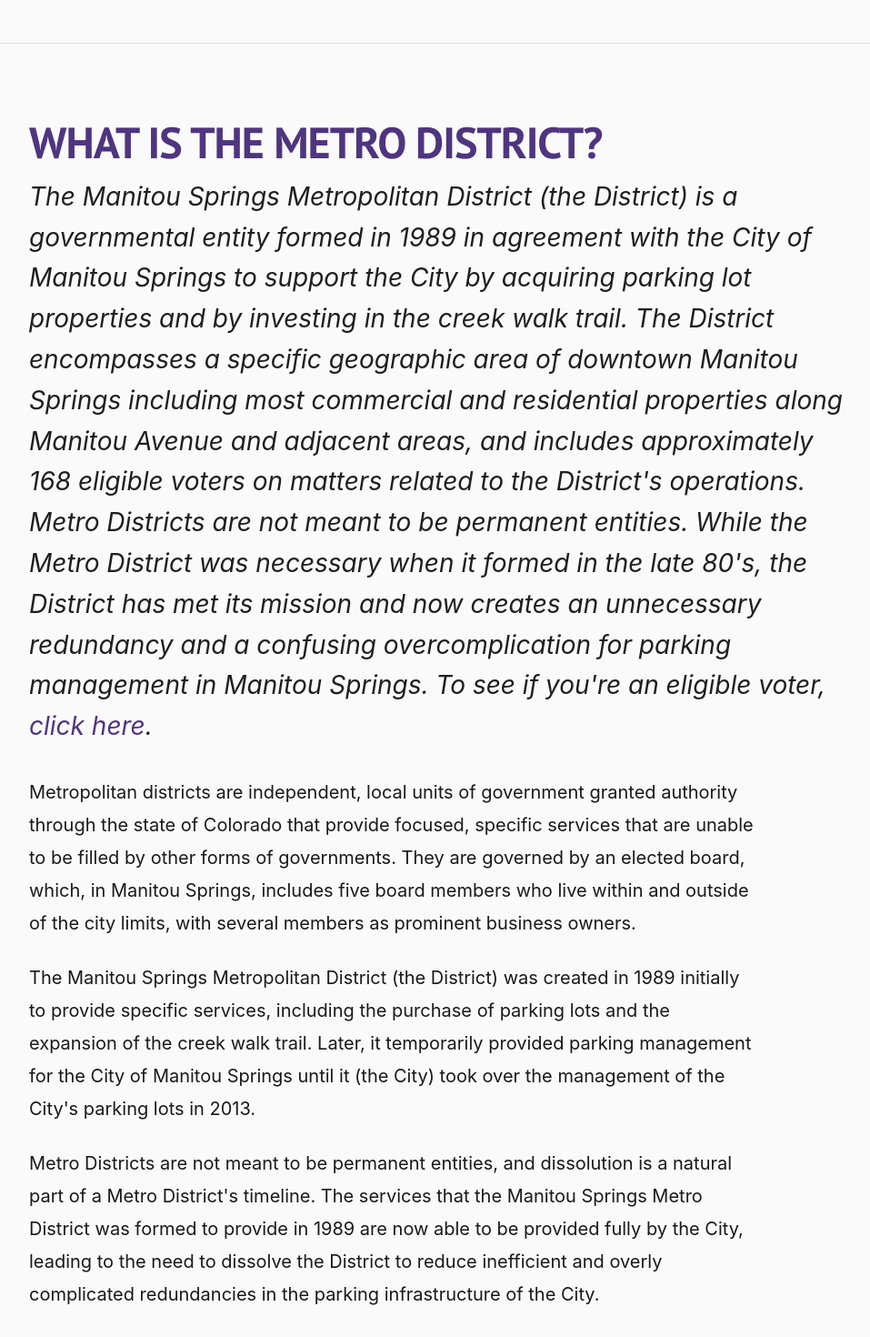
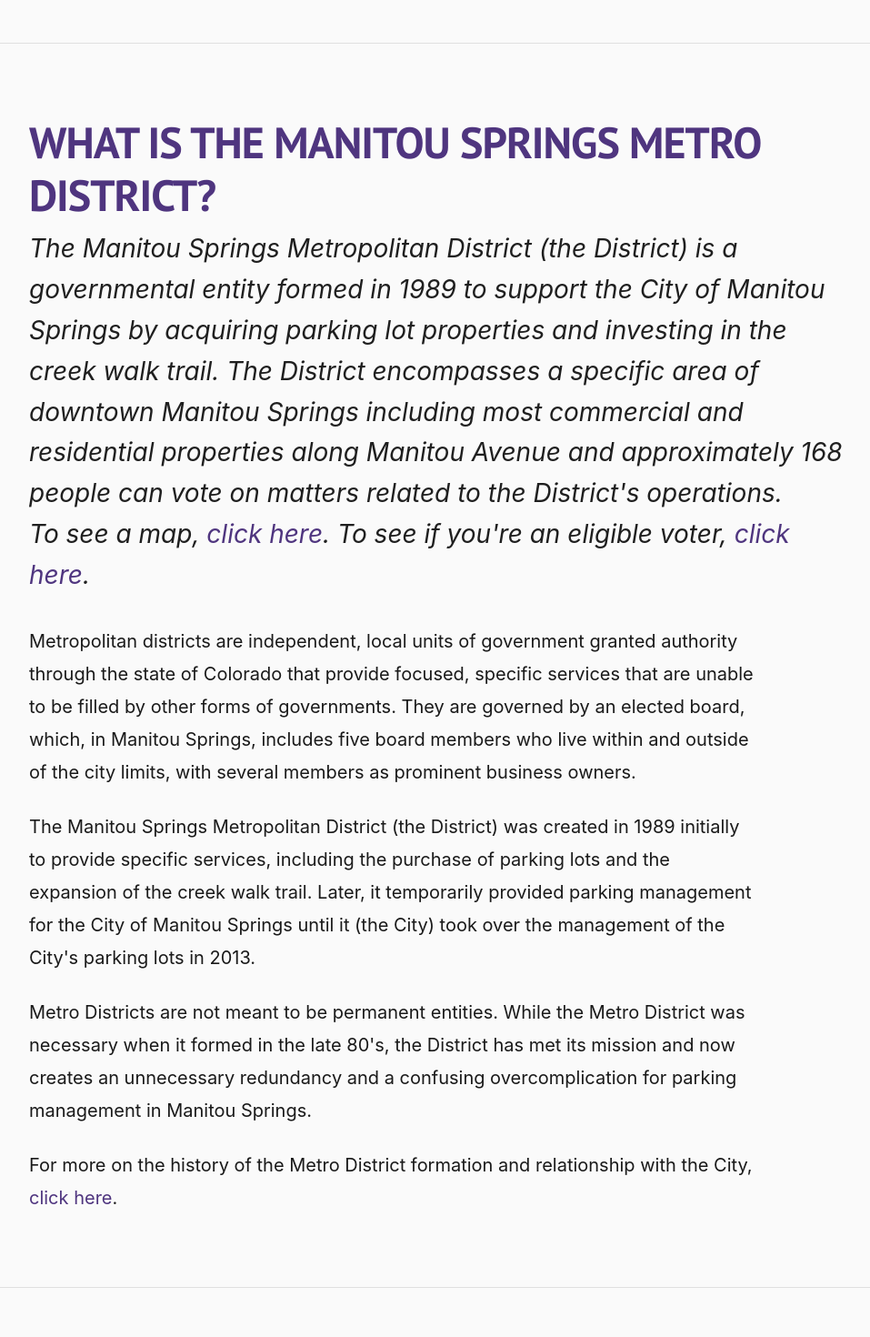
Before and after one commit to kinseyatkolla/mofm, a Vue app: page / in a window 1280 px wide. Shown: the part 1760-3230 px from the top of the page at 91% size, without its empty margins (320-1277 px from the left). Built offline with nearby package versions, Linux system fonts and the light colour scheme; no server answers; a web font is replaced by a local one.

Commit message:
adds prod ready website text

```diff
--- a/index.html
+++ b/index.html
@@ -2,7 +2,7 @@
 <html lang="en">
   <head>
     <meta charset="UTF-8" />
-    <link rel="icon" type="image/svg+xml" href="/vite.svg" />
+    <link rel="icon" type="image/x-icon" href="/favicon.ico" />
     <meta name="viewport" content="width=device-width, initial-scale=1.0" />
 
     <!-- Primary SEO Meta Tags -->
--- a/src/components/sections/Connect.vue
+++ b/src/components/sections/Connect.vue
@@ -12,10 +12,10 @@
         </p>
         <div class="contact-info">
           <ul>
-            <li>
+            <!-- <li>
               <strong>Phone:</strong>
               <a href="tel:+17193187936">(719) 318-7936</a>
-            </li>
+            </li> -->
             <li>
               <strong>Email:</strong>
               <a href="mailto:movingonfrommetro@gmail.com"
@@ -40,12 +40,23 @@
         </div>
         <div class="upcoming-events">
           <h3>Upcoming Public Events:</h3>
+          <p>
+            Join members of the Moving on from Metro Committee and other
+            community members to learn more about this issue and get your
+            questions answered.
+          </p>
           <ul>
             <li>
-              <strong>Saturday, Jan 24th 2-4pm:</strong> Coffee + Conversation
-              at the Manitou Springs Public Library
+              <strong>Saturday, January 24th, 2 - 4 pm:</strong> Coffee +
+              Conversation at the Manitou Springs Public Library. 701 Manitou
+              Ave.
+            </li>
+            <li>
+              <strong>Sunday, February 8th, 2 - 4 pm:</strong> Coffee +
+              Conversation at the Manitou Art Center (MAC). 513 Manitou Ave.
             </li>
           </ul>
+          <p>Other events coming soon, stay tuned!</p>
         </div>
       </div>
     </div>
--- a/src/components/sections/HowLearn.vue
+++ b/src/components/sections/HowLearn.vue
@@ -6,11 +6,11 @@
       </div>
       <div class="section-content">
         <p>
-          We will be hosting coffee hour meet and greets to answer questions
-          about the City's Dissolution Plan, and will be sending out postcard
-          mailings with more information. Please stay tuned to this website,
-          your mailbox and our social media for details about the coffee hours
-          and other opportunities to connect.
+          We will be hosting coffee hour conversations to answer questions about
+          the City's Dissolution Plan, and will be sending out postcard mailings
+          with more information. Please stay tuned to this website, your mailbox
+          and our social media for details about the coffee hours and other
+          opportunities to connect.
         </p>
         <p>
           Members of our committee are also available to talk with members of
--- a/src/components/sections/WhatMetro.vue
+++ b/src/components/sections/WhatMetro.vue
@@ -2,22 +2,21 @@
   <section id="what-metro" class="content-section">
     <div class="container">
       <div class="section-header">
-        <h2 class="section-title">What is The Metro District?</h2>
+        <h2 class="section-title">
+          What is the Manitou Springs Metro District?
+        </h2>
         <p class="section-subtitle">
           The Manitou Springs Metropolitan District (the District) is a
-          governmental entity formed in 1989 in agreement with the City of
-          Manitou Springs to support the City by acquiring parking lot
-          properties and by investing in the creek walk trail. The District
-          encompasses a specific geographic area of downtown Manitou Springs
-          including most commercial and residential properties along Manitou
-          Avenue and adjacent areas, and includes approximately 168 eligible
-          voters on matters related to the District's operations. Metro
-          Districts are not meant to be permanent entities. While the Metro
-          District was necessary when it formed in the late 80's, the District
-          has met its mission and now creates an unnecessary redundancy and a
-          confusing overcomplication for parking management in Manitou Springs.
-          To see if you're an eligible voter,
-          <a href="/#am-i-eligible">click here</a>.
+          governmental entity formed in 1989 to support the City of Manitou
+          Springs by acquiring parking lot properties and investing in the creek
+          walk trail. The District encompasses a specific area of downtown
+          Manitou Springs including most commercial and residential properties
+          along Manitou Avenue and approximately 168 people can vote on matters
+          related to the District's operations.
+        </p>
+        <p class="section-subtitle">
+          To see a map, <a href="/#am-i-eligible">click here</a>. To see if
+          you're an eligible voter, <a href="/#am-i-eligible">click here</a>.
         </p>
       </div>
       <div class="section-content">
@@ -38,12 +37,11 @@
           parking lots in 2013.
         </p>
         <p>
-          Metro Districts are not meant to be permanent entities, and
-          dissolution is a natural part of a Metro District's timeline. The
-          services that the Manitou Springs Metro District was formed to provide
-          in 1989 are now able to be provided fully by the City, leading to the
-          need to dissolve the District to reduce inefficient and overly
-          complicated redundancies in the parking infrastructure of the City.
+          Metro Districts are not meant to be permanent entities. While the
+          Metro District was necessary when it formed in the late 80's, the
+          District has met its mission and now creates an unnecessary redundancy
+          and a confusing overcomplication for parking management in Manitou
+          Springs.
         </p>
         <p>
           For more on the history of the Metro District formation and
--- a/src/components/sections/WhenHow.vue
+++ b/src/components/sections/WhenHow.vue
@@ -7,10 +7,13 @@
       <div class="section-content">
         <p>
           Voting will happen through a special election on March 3rd. Eligible
-          voters will receive a ballot in the mail that can be mailed in, or
-          dropped off (location to be determined). The Plan for Metro District
-          Dissolution will be the only issue on the ballot for voters to vote on
-          during this special election.
+          voters will receive a ballot in the mail. Details are still pending on
+          when ballots are expected to arrive and if it will be a mail-in
+          election only. We will update this site with further details.
+        </p>
+        <p>
+          The Plan for Metro District Dissolution will be the only issue on the
+          March 3rd ballot.
         </p>
       </div>
     </div>
--- a/src/components/sections/Why.vue
+++ b/src/components/sections/Why.vue
@@ -9,11 +9,7 @@
           The mission of the Metro District has been accomplished. The City is
           well positioned to more efficiently and affordably manage parking
           infrastructure city-wide, while providing expanded parking and
-          accessibility benefits (such as returning 76 permitted parking spots
-          removed by the District) to residents and business owners, as well as
-          boost downtown infrastructure and beautification initiatives, including
-          the extension of the creek walk trail through the Metro District
-          boundaries.
+          accessibility benefits.
         </p>
       </div>
       <div class="section-content">
```
Also changed, not shown: 1 other file (tests, documents, lock files or other folders).
